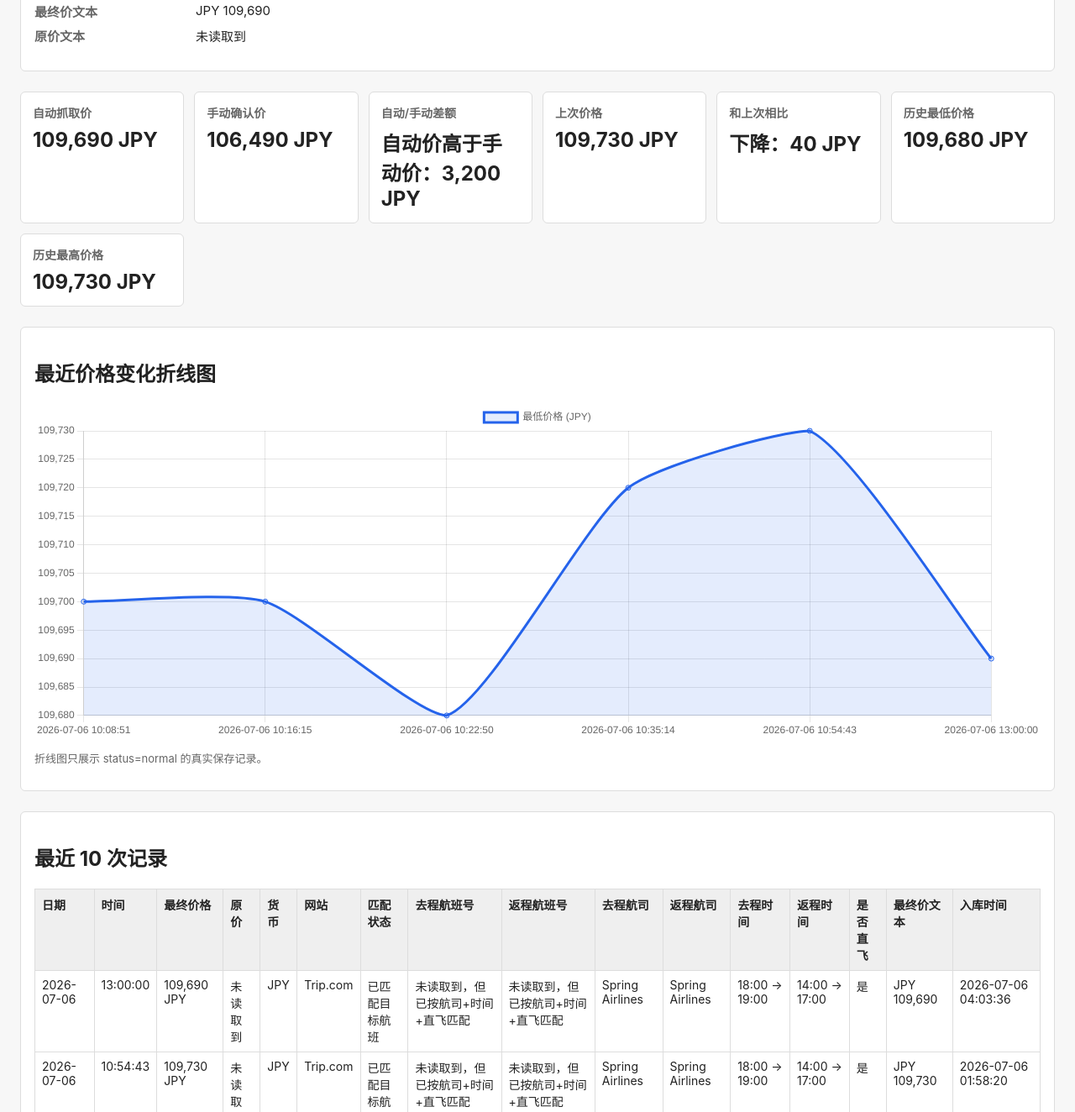
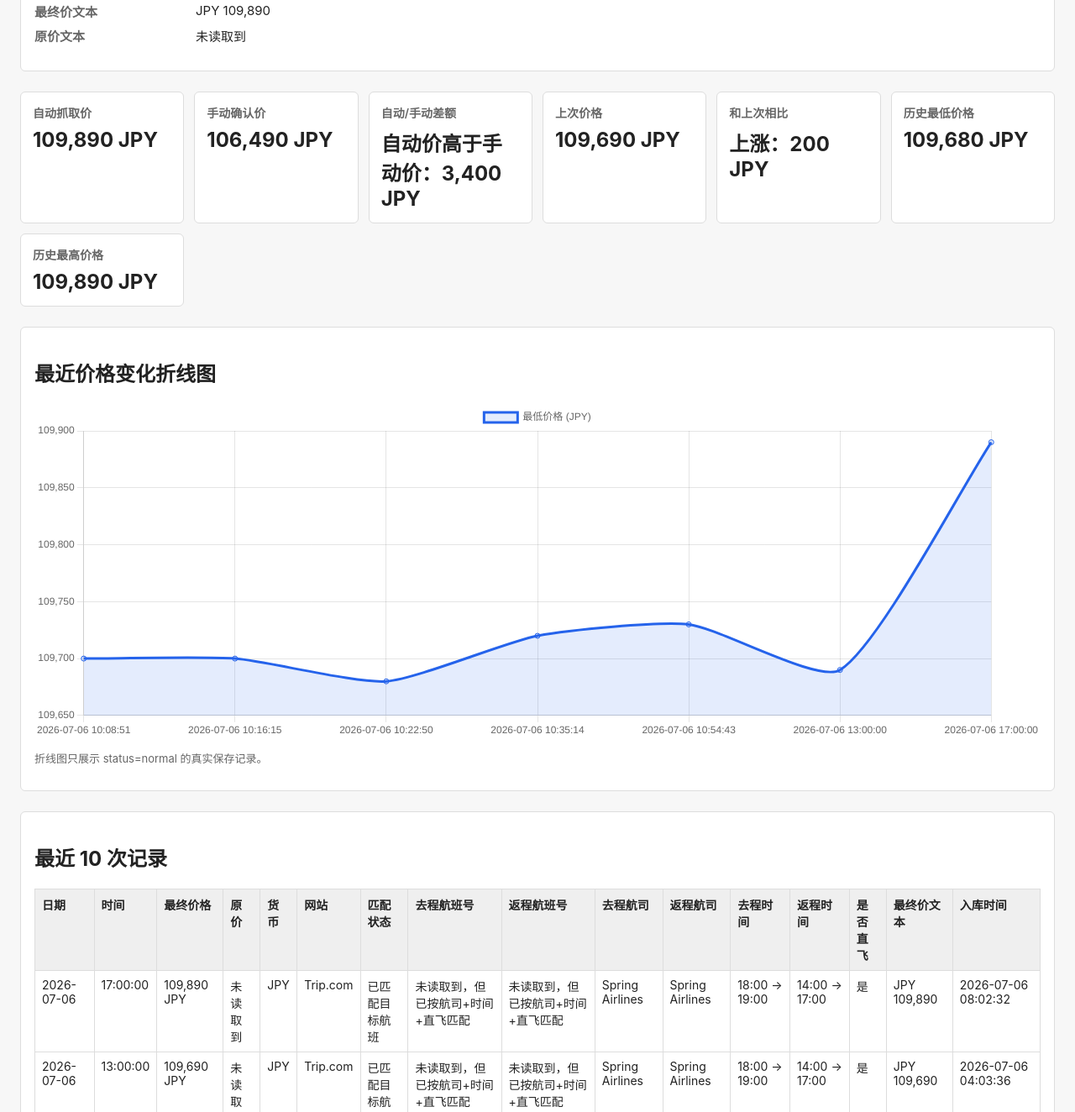
Before and after one commit to wenyue233/flight-price-monitor, a website: page dashboard.html in a window 1280 px wide. Shown: the part 776-2100 px from the top of the page at 84% size. Drawn offline with nearby package versions, Linux system fonts and the light colour scheme.

Commit message:
update flight price dashboard

```diff
--- a/dashboard.html
+++ b/dashboard.html
@@ -107,26 +107,26 @@
     航线：FUK → PVG<br>
     出发：2026-08-08，返回：2026-08-16<br>
     网站：Trip.com，目标货币：JPY<br>
-    页面生成时间：2026/7/6 13:03:36
+    页面生成时间：2026/7/6 17:02:32
   </div>
 
   <section class="details">
     <h2>最新查询详情</h2>
     <dl class="detailsGrid">
       <dt>查询时间</dt>
-      <dd>2026-07-06T04:00:00.491Z</dd>
+      <dd>2026-07-06T08:00:00.307Z</dd>
       <dt>抓取网站</dt>
       <dd>Trip.com</dd>
       <dt>当前价格</dt>
-      <dd>109,690 JPY</dd>
+      <dd>109,890 JPY</dd>
       <dt>自动抓取价</dt>
-      <dd>109,690 JPY</dd>
+      <dd>109,890 JPY</dd>
       <dt>手动确认价</dt>
       <dd>106,490 JPY</dd>
       <dt>自动/手动差额</dt>
-      <dd>自动价高于手动价：3,200 JPY</dd>
+      <dd>自动价高于手动价：3,400 JPY</dd>
       <dt>最终价格</dt>
-      <dd>109,690 JPY</dd>
+      <dd>109,890 JPY</dd>
       <dt>原价</dt>
       <dd>未读取到</dd>
       <dt>航线</dt>
@@ -148,7 +148,7 @@
       <dt>是否直飞</dt>
       <dd>是</dd>
       <dt>最终价文本</dt>
-      <dd>JPY 109,690</dd>
+      <dd>JPY 109,890</dd>
       <dt>原价文本</dt>
       <dd>未读取到</dd>
     </dl>
@@ -157,7 +157,7 @@
   <section class="cards">
     <div class="card">
       <h2>自动抓取价</h2>
-      <div class="value">109,690 JPY</div>
+      <div class="value">109,890 JPY</div>
     </div>
     <div class="card">
       <h2>手动确认价</h2>
@@ -165,15 +165,15 @@
     </div>
     <div class="card">
       <h2>自动/手动差额</h2>
-      <div class="value">自动价高于手动价：3,200 JPY</div>
+      <div class="value">自动价高于手动价：3,400 JPY</div>
     </div>
     <div class="card">
       <h2>上次价格</h2>
-      <div class="value">109,730 JPY</div>
+      <div class="value">109,690 JPY</div>
     </div>
     <div class="card">
       <h2>和上次相比</h2>
-      <div class="value">下降：40 JPY</div>
+      <div class="value">上涨：200 JPY</div>
     </div>
     <div class="card">
       <h2>历史最低价格</h2>
@@ -181,7 +181,7 @@
     </div>
     <div class="card">
       <h2>历史最高价格</h2>
-      <div class="value">109,730 JPY</div>
+      <div class="value">109,890 JPY</div>
     </div>
   </section>
 
@@ -215,6 +215,25 @@
         </tr>
       </thead>
       <tbody>
+
+      <tr>
+        <td>2026-07-06</td>
+        <td>17:00:00</td>
+        <td>109,890 JPY</td>
+        <td>未读取到</td>
+        <td>JPY</td>
+        <td>Trip.com</td>
+        <td>已匹配目标航班</td>
+        <td>未读取到，但已按航司+时间+直飞匹配</td>
+        <td>未读取到，但已按航司+时间+直飞匹配</td>
+        <td>Spring Airlines</td>
+        <td>Spring Airlines</td>
+        <td>18:00 → 19:00</td>
+        <td>14:00 → 17:00</td>
+        <td>是</td>
+        <td>JPY 109,890</td>
+        <td>2026-07-06 08:02:32</td>
+      </tr>
 
       <tr>
         <td>2026-07-06</td>
@@ -353,8 +372,8 @@
 
   <script src="https://cdn.jsdelivr.net/npm/chart.js"></script>
   <script>
-    const chartLabels = ["2026-07-06 10:08:51","2026-07-06 10:16:15","2026-07-06 10:22:50","2026-07-06 10:35:14","2026-07-06 10:54:43","2026-07-06 13:00:00"];
-    const chartPrices = [109700,109700,109680,109720,109730,109690];
+    const chartLabels = ["2026-07-06 10:08:51","2026-07-06 10:16:15","2026-07-06 10:22:50","2026-07-06 10:35:14","2026-07-06 10:54:43","2026-07-06 13:00:00","2026-07-06 17:00:00"];
+    const chartPrices = [109700,109700,109680,109720,109730,109690,109890];
     const chartCurrency = "JPY";
 
     new Chart(document.getElementById('priceChart'), {
```
Also changed, not shown: index.html (+33 -14 lines).
